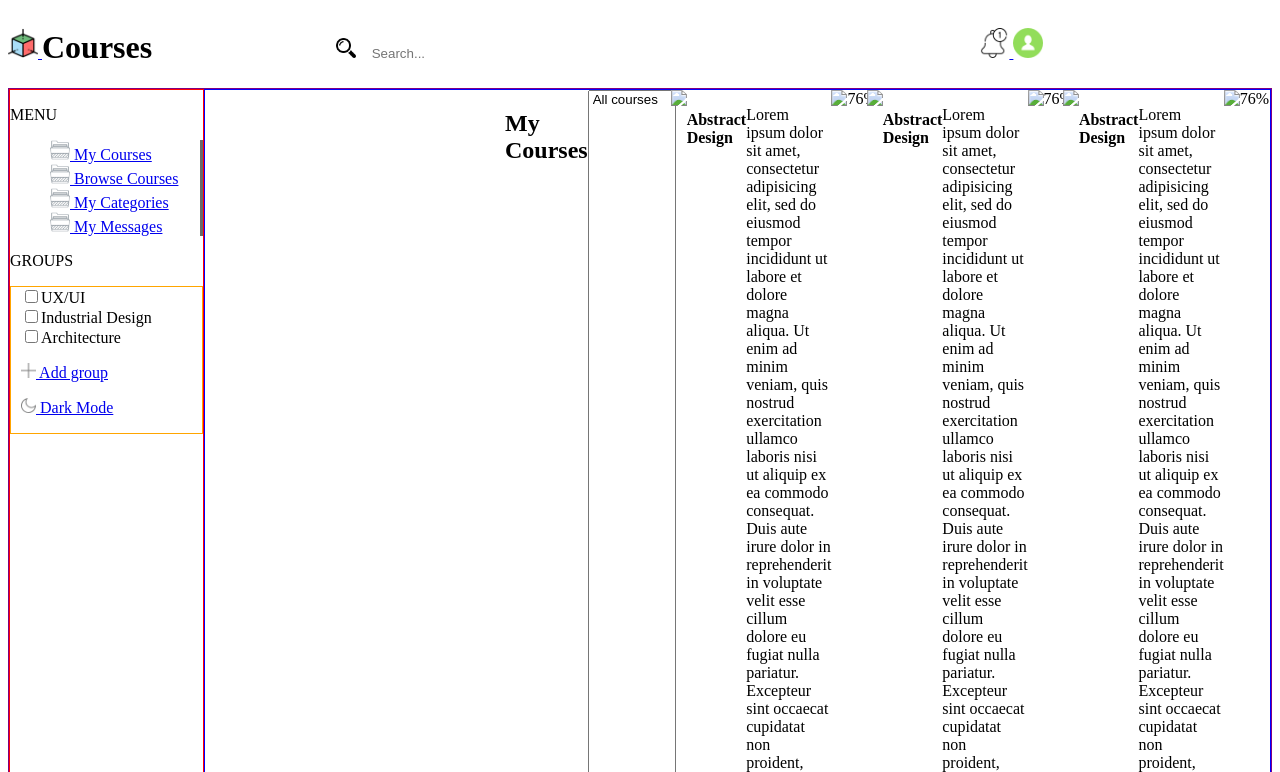
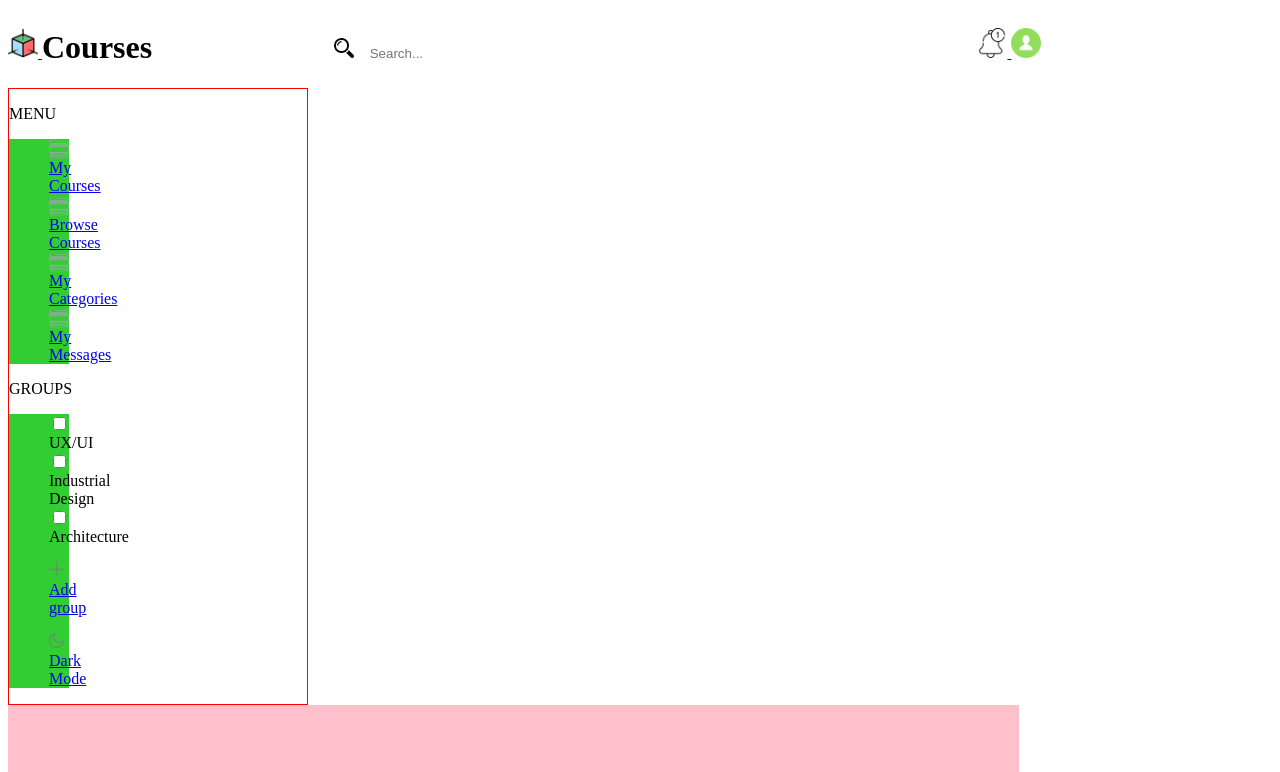
Before and after one commit to nataliakikuchi/landingPageEducation, a plain HTML site: page index.html in a window 1280 px wide. Shown: the top 772 px of the page. Drawn offline with Linux system fonts and the light colour scheme; files that its build step writes are made by us from their sources.

Commit message:
Recomeçamos o CSS sem flexbox

```diff
--- a/css/main.css
+++ b/css/main.css
@@ -1,38 +1,10 @@
-
-
-main {
-    display: flex;
-    border: solid 1px purple;
-}
-
-#main-title {
-    display: flex;
-    margin-left: 300px;
-}
-
-#main-title h1, select {
-    display: flex;
-    flex-direction: column;
-
-}
-
-#main-content {
-
-
-}
-
-#main-content div {
-    float: left;
-    width: 33%;
+* {
+    box-sizing: border-box;
 }
 
 .content-general {
-    display: flex;
-    border: solid 1px blue;
-
+    width: 80%;
+    float: left;
+    background-color: pink;
+    padding: 50px 30px;
 }
-
-#main-content div {
-    display: flex;
-    justify-content: center;
-}
--- a/css/menu.css
+++ b/css/menu.css
@@ -1,24 +1,22 @@
 .menu-general  {
   list-style-type: none;
-  max-width: 150px;
-  margin-top: 0px;
-  margin-left: 0px;
-  width: 160px;
-  border-right: solid;
-  border-color: dimgrey;
-  display: block;
+  width: 20%;
+  background-color: limegreen;
+
 }
 
 .menu-general img {
-  height: 20px;
   width: 20px;
+	margin-right: 20px;
+	vertical-align: middle;
 
 }
 
 .groups {
-  padding-left: 10px;
   list-style-type: none;
-  border: solid 1px orange;
+  width: 20%;
+  background-color: limegreen;
+
 }
 
 nav {
```
